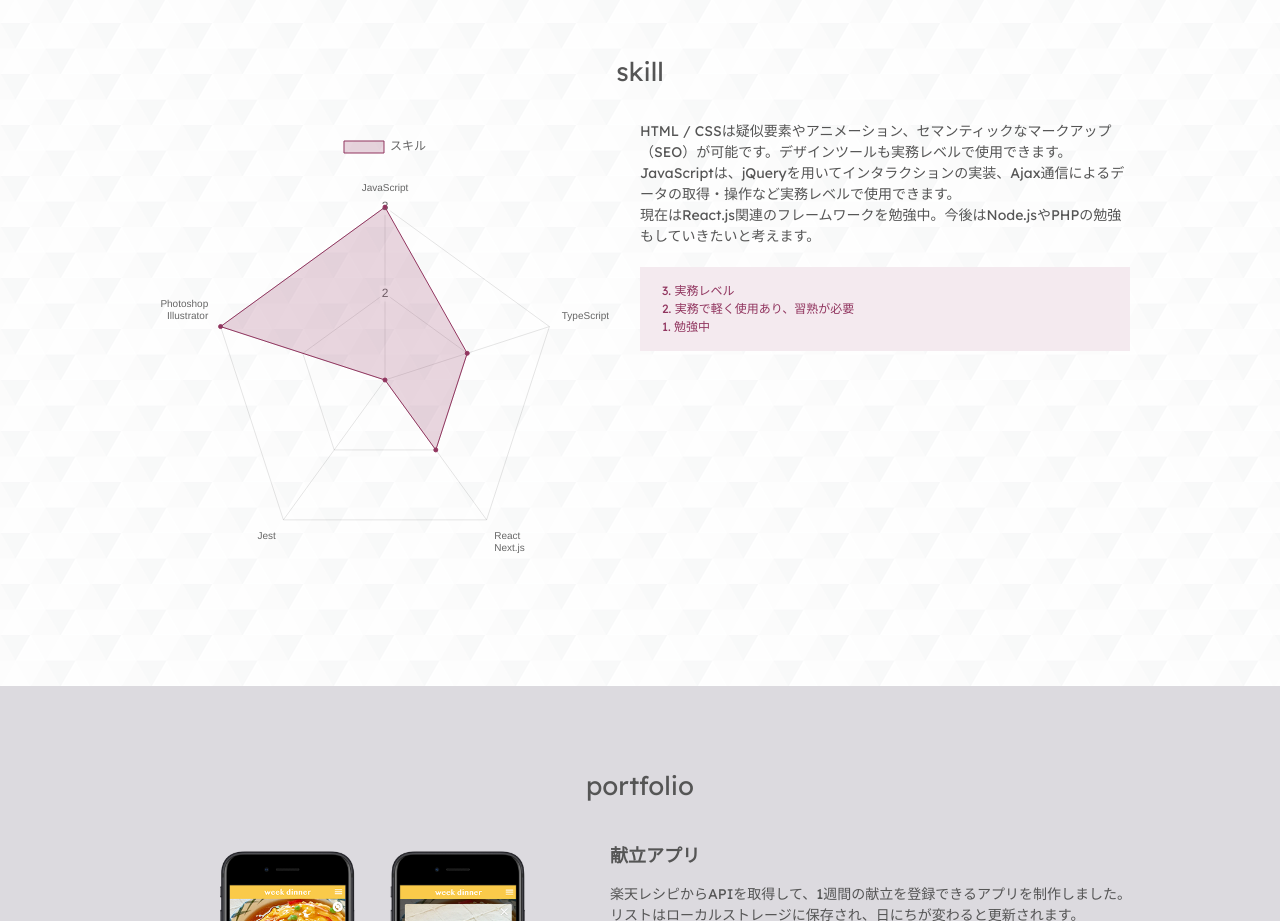
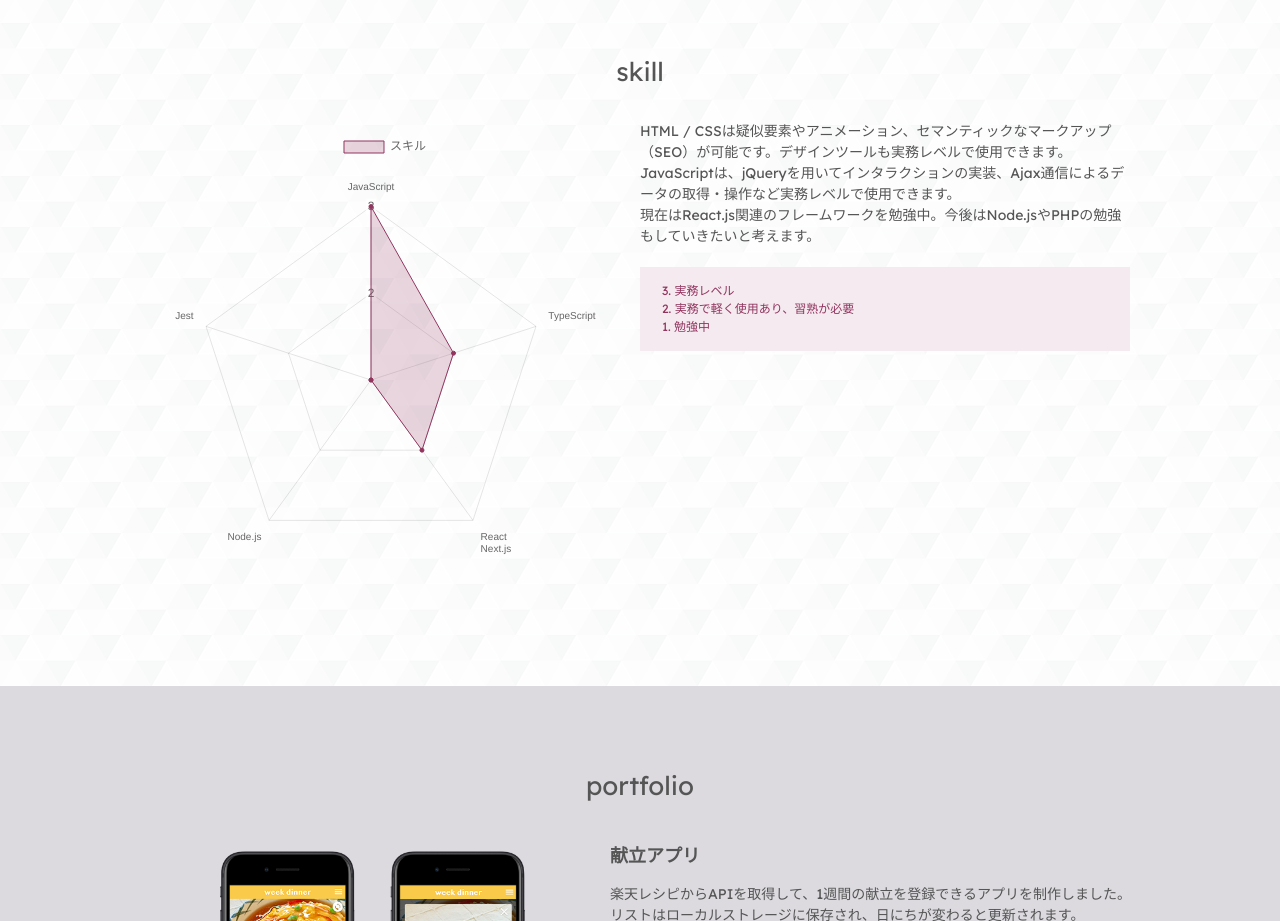
Before and after one commit to apricotn18/portfolio, a Next.js app: page / in a window 1280 px wide. Shown: the part 1280-2201 px from the top of the page. Built offline with nearby package versions, Linux system fonts and the light colour scheme; a web font is replaced by a local one.

Commit message:
Update chart.js

```diff
--- a/pages/component/skill/chart.js
+++ b/pages/component/skill/chart.js
@@ -8,12 +8,12 @@ export default function openChart (element) {
 				'JavaScript',
 				'TypeScript',
 				['React', 'Next.js'],
-				'Jest',
-				['Photoshop', 'Illustrator']
+				'Node.js',
+				'Jest'
 			],
 			datasets: [{
 				label: 'スキル',
-				data: [3, 2, 2, 1, 3],
+				data: [3, 2, 2, 1, 1],
 				backgroundColor: 'RGBA(145,53,95,.2)',
 				borderColor: 'RGBA(145,53,95,1)',
 				borderWidth: 1,
```
